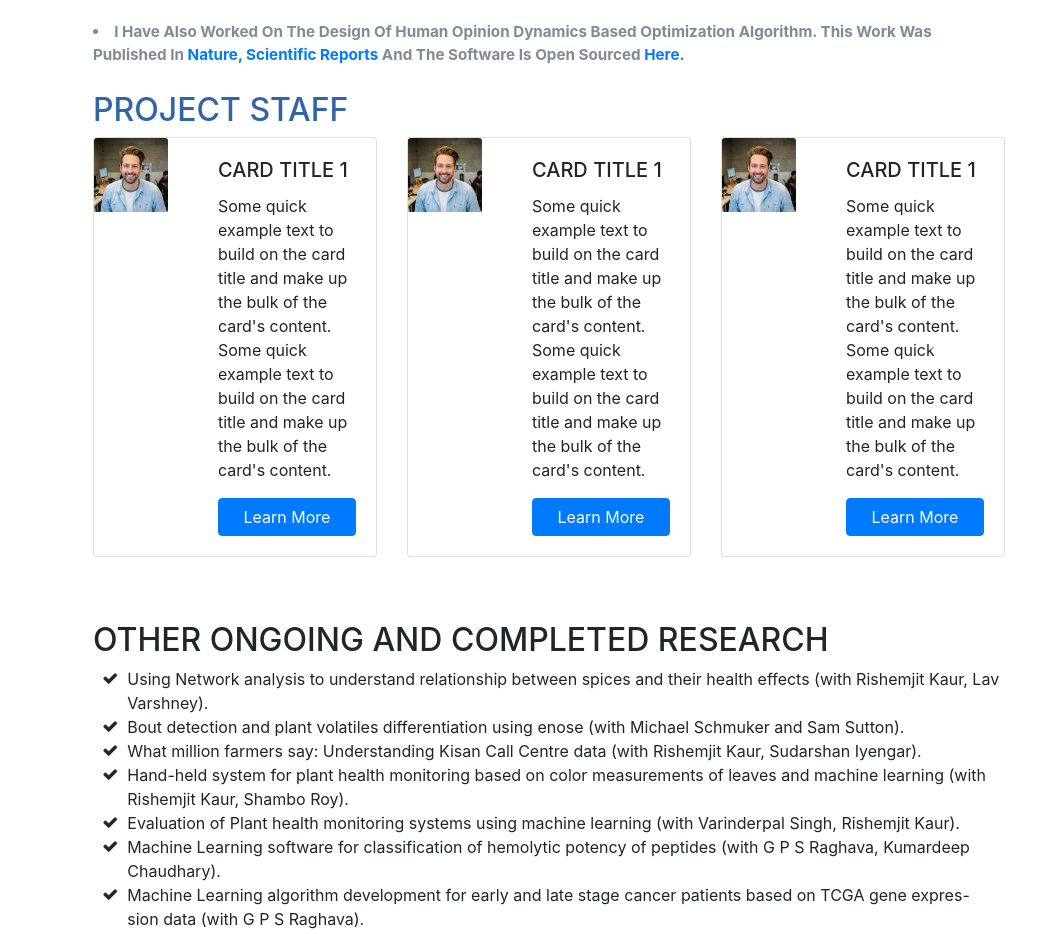
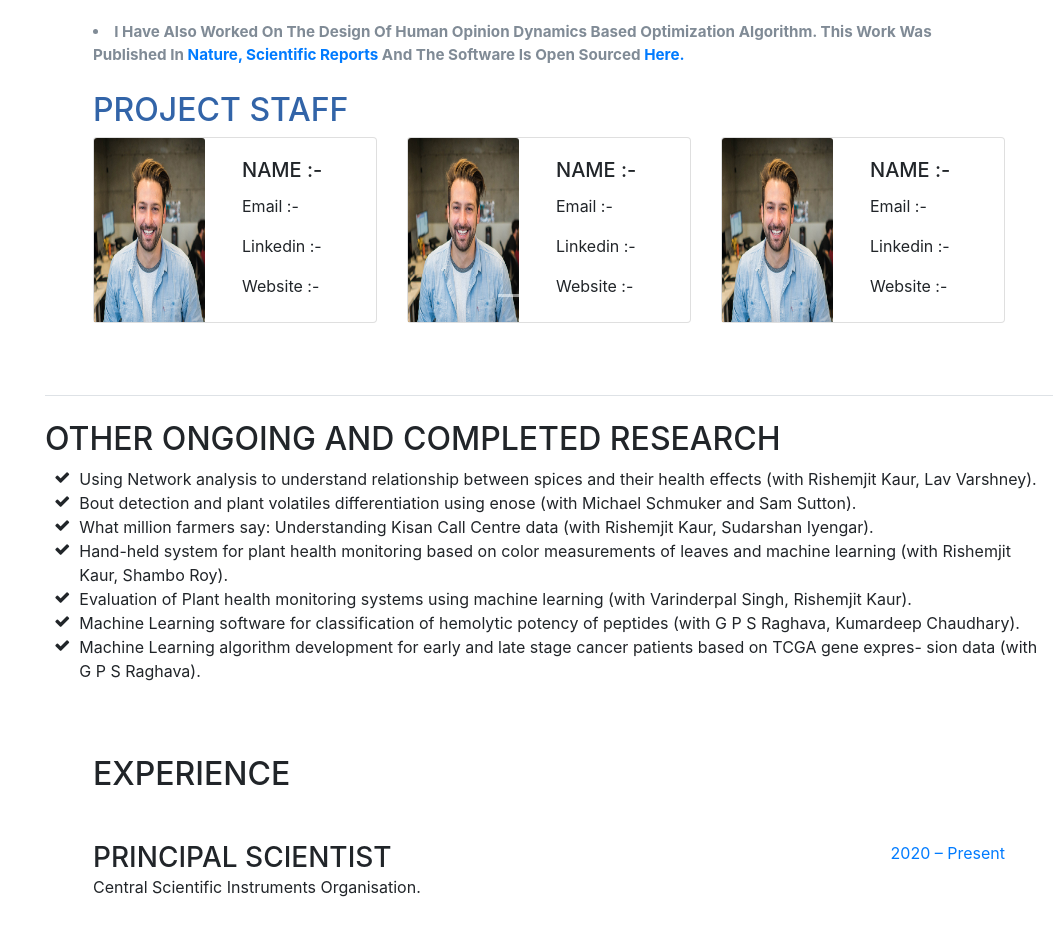
Before and after one commit to KumarS8494/Profile, a website with bundled scripts: page index.html in a window 1280 px wide. Shown: the part 1762-2696 px from the top of the page, without its empty margins (227-1280 px from the left). Built offline with nearby package versions, Linux system fonts and the light colour scheme; a web font is replaced by a local one.

Commit message:
upate_09_05_2024

```diff
--- a/index.html
+++ b/index.html
@@ -438,47 +438,53 @@
       </ol>
       <div class="carousel-inner">
           <div class="carousel-item active">
-              <div class="card-deck">
-                  <div class="card mb-3" style="max-width: 80%;">
+              <div class="card-deck" style="height: 23.3vh;">
+                  <div class="card mb-3" style="max-width: 80%;max-height: 100%;">
                       <div class="row g-0">
                           <div class="col-md-4">
-                              <img src="img/profile.jpg" class="card-img-top" alt="Card 1" style="max-height: 100%;">
+                              <img src="img/profile.jpg" class="card-img-top" alt="Card 1" style="width: 150%;height: 23vh;">
                           </div>
                           <div class="col-md-8">
-                              <div class="card-body">
-                                  <h5 class="card-title">Card Title 1</h5>
-                                  <p class="card-text">Some quick example text to build on the card title and make up the bulk of the card's content. Some quick example text to build on the card title and make up the bulk of the card's content.</p>
-                                  <a href="#" class="btn btn-primary">Learn More</a>
+                              <div class="card-body" style="margin-left: 1.5rem;">
+                                  <h5 class="card-title">Name :- Suman Kumar</h5>
+                                  <p class="card-text">Email :- </p>
+                                  <p class="card-text">Linkedin :-</p>
+                                  <p class="card-text">Website :-</p>
+                                  <!-- <a href="#" class="btn btn-primary">Linkedin :-</a> -->
                               </div>
                           </div>
                       </div>
                   </div>
                   <!-- Add more cards for the first slide if needed -->
-                  <div class="card mb-3" style="max-width: 80%;">
+                  <div class="card mb-3" style="max-width: 80%;max-height: 100%;">
                     <div class="row g-0">
                       <div class="col-md-4">
-                            <img src="img/profile.jpg" class="card-img-top" alt="Card 1" style="max-height: 100%;">
+                          <img src="img/profile.jpg" class="card-img-top" alt="Card 1" style="width: 150%;height: 23vh;">
                       </div>
                       <div class="col-md-8">
-                            <div class="card-body">
-                                <h5 class="card-title">Card Title 1</h5>
-                                <p class="card-text">Some quick example text to build on the card title and make up the bulk of the card's content. Some quick example text to build on the card title and make up the bulk of the card's content.</p>
-                                <a href="#" class="btn btn-primary">Learn More</a>
+                          <div class="card-body" style="margin-left: 1.5rem;">
+                              <h5 class="card-title">Name :- </h5>
+                              <p class="card-text">Email :-</p>
+                              <p class="card-text">Linkedin :-</p>
+                              <p class="card-text">Website :-</p>
+                              <!-- <a href="#" class="btn btn-primary">Linkedin :-</a> -->
                           </div>
                       </div>
                     </div>
                 </div>
                 <!-- Add more cards for the first slide if needed -->
-                <div class="card mb-3" style="max-width: 80%;">
+                <div class="card mb-3" style="max-width: 80%;max-height: 100%;">
                   <div class="row g-0">
                     <div class="col-md-4">
-                          <img src="img/profile.jpg" class="card-img-top" alt="Card 1" style="max-height: 100%;">
+                        <img src="img/profile.jpg" class="card-img-top" alt="Card 1" style="width: 150%;height: 23vh;">
                     </div>
                     <div class="col-md-8">
-                          <div class="card-body">
-                              <h5 class="card-title">Card Title 1</h5>
-                              <p class="card-text">Some quick example text to build on the card title and make up the bulk of the card's content. Some quick example text to build on the card title and make up the bulk of the card's content.</p>
-                              <a href="#" class="btn btn-primary">Learn More</a>
+                        <div class="card-body" style="margin-left: 1.5rem;">
+                            <h5 class="card-title">Name :- </h5>
+                            <p class="card-text">Email :-</p>
+                            <p class="card-text">Linkedin :-</p>
+                            <p class="card-text">Website :-</p>
+                            <!-- <a href="#" class="btn btn-primary">Linkedin :-</a> -->
                         </div>
                     </div>
                   </div>
@@ -487,100 +493,114 @@
             </div>
           </div>
           <div class="carousel-item">
-            <div class="card-deck">
-                <!-- Card 1 -->
-                <div class="card mb-3" style="max-width: 80%;">
+            <div class="card-deck" style="height: 23.3vh;">
+                <div class="card mb-3" style="max-width: 80%;max-height: 100%;">
                     <div class="row g-0">
                         <div class="col-md-4">
-                            <img src="img/profile.jpg" class="card-img-top" alt="Card 1" style="max-height: 100%;">
+                            <img src="img/profile.jpg" class="card-img-top" alt="Card 1" style="width: 150%;height: 23vh;">
                         </div>
                         <div class="col-md-8">
-                            <div class="card-body">
-                                <h5 class="card-title">Card Title 1</h5>
-                                <p class="card-text">Some quick example text to build on the card title and make up the bulk of the card's content. Some quick example text to build on the card title and make up the bulk of the card's content.</p>
-                                <a href="#" class="btn btn-primary">Learn More</a>
-                            </div>
-                        </div>
-                    </div>
-                </div>
-                <!-- Card 2 -->
-                <div class="card mb-3" style="max-width: 80%;">
-                    <div class="row g-0">
-                        <div class="col-md-4">
-                            <img src="img/profile.jpg" class="card-img-top" alt="Card 1" style="max-height: 100%;">
-                        </div>
-                        <div class="col-md-8">
-                            <div class="card-body">
-                                <h5 class="card-title">Card Title 1</h5>
-                                <p class="card-text">Some quick example text to build on the card title and make up the bulk of the card's content. Some quick example text to build on the card title and make up the bulk of the card's content.</p>
-                                <a href="#" class="btn btn-primary">Learn More</a>
-                            </div>
-                        </div>
-                    </div>
-                </div>
-                <!-- Card 3 -->
-                <div class="card mb-3" style="max-width: 80%;">
-                    <div class="row g-0">
-                        <div class="col-md-4">
-                            <img src="img/profile.jpg" class="card-img-top" alt="Card 1" style="max-height: 100%;">
-                        </div>
-                        <div class="col-md-8">
-                            <div class="card-body">
-                                <h5 class="card-title">Card Title 1</h5>
-                                <p class="card-text">Some quick example text to build on the card title and make up the bulk of the card's content. Some quick example text to build on the card title and make up the bulk of the card's content.</p>
-                                <a href="#" class="btn btn-primary">Learn More</a>
-                            </div>
-                        </div>
-                    </div>
-                </div>
-            </div>
-        </div>
-
-          <div class="carousel-item">
-              <div class="card-deck">
-                  <!-- Add cards for the third slide -->
-                  <div class="card mb-3" style="max-width: 80%;">
-                    <div class="row g-0">
-                        <div class="col-md-4">
-                            <img src="img/profile.jpg" class="card-img-top" alt="Card 1" style="max-height: 100%;">
-                        </div>
-                        <div class="col-md-8">
-                            <div class="card-body">
-                                <h5 class="card-title">Card Title 1</h5>
-                                <p class="card-text">Some quick example text to build on the card title and make up the bulk of the card's content. Some quick example text to build on the card title and make up the bulk of the card's content.</p>
-                                <a href="#" class="btn btn-primary">Learn More</a>
+                            <div class="card-body" style="margin-left: 1.5rem;">
+                                <h5 class="card-title">Name :- </h5>
+                                <p class="card-text">Email :-</p>
+                                <p class="card-text">Linkedin :-</p>
+                                <p class="card-text">Website :-</p>
+                                <!-- <a href="#" class="btn btn-primary">Linkedin :-</a> -->
                             </div>
                         </div>
                     </div>
                 </div>
                 <!-- Add more cards for the first slide if needed -->
-                <div class="card mb-3" style="max-width: 80%;">
+                <div class="card mb-3" style="max-width: 80%;max-height: 100%;">
                   <div class="row g-0">
                     <div class="col-md-4">
-                          <img src="img/profile.jpg" class="card-img-top" alt="Card 1" style="max-height: 100%;">
+                        <img src="img/profile.jpg" class="card-img-top" alt="Card 1" style="width: 150%;height: 23vh;">
                     </div>
                     <div class="col-md-8">
-                          <div class="card-body">
-                              <h5 class="card-title">Card Title 1</h5>
-                              <p class="card-text">Some quick example text to build on the card title and make up the bulk of the card's content. Some quick example text to build on the card title and make up the bulk of the card's content.</p>
-                              <a href="#" class="btn btn-primary">Learn More</a>
+                        <div class="card-body" style="margin-left: 1.5rem;">
+                            <h5 class="card-title">Name :- </h5>
+                            <p class="card-text">Email :-</p>
+                            <p class="card-text">Linkedin :-</p>
+                            <p class="card-text">Website :-</p>
+                            <!-- <a href="#" class="btn btn-primary">Linkedin :-</a> -->
                         </div>
                     </div>
                   </div>
               </div>
               <!-- Add more cards for the first slide if needed -->
-              <div class="card mb-3" style="max-width: 80%;">
+              <div class="card mb-3" style="max-width: 80%;max-height: 100%;">
                 <div class="row g-0">
                   <div class="col-md-4">
-                        <img src="img/profile.jpg" class="card-img-top" alt="Card 1" style="max-height: 100%;">
+                      <img src="img/profile.jpg" class="card-img-top" alt="Card 1" style="width: 150%;height: 23vh;">
                   </div>
                   <div class="col-md-8">
-                        <div class="card-body">
-                            <h5 class="card-title">Card Title 1</h5>
-                            <p class="card-text">Some quick example text to build on the card title and make up the bulk of the card's content. Some quick example text to build on the card title and make up the bulk of the card's content.</p>
-                            <a href="#" class="btn btn-primary">Learn More</a>
+                      <div class="card-body" style="margin-left: 1.5rem;">
+                          <h5 class="card-title">Name :- </h5>
+                          <p class="card-text">Email :-</p>
+                          <p class="card-text">Linkedin :-</p>
+                          <p class="card-text">Website :-</p>
+                          <!-- <a href="#" class="btn btn-primary">Linkedin :-</a> -->
                       </div>
                   </div>
+                </div>
+              </div>
+              <!-- Add more cards for the first slide if needed -->
+          </div>
+        </div>
+
+        <div class="carousel-item">
+          <div class="card-deck" style="height: 23.3vh;">
+              <div class="card mb-3" style="max-width: 80%;max-height: 100%;">
+                  <div class="row g-0">
+                      <div class="col-md-4">
+                          <img src="img/profile.jpg" class="card-img-top" alt="Card 1" style="width: 150%;height: 23vh;">
+                      </div>
+                      <div class="col-md-8">
+                          <div class="card-body" style="margin-left: 1.5rem;">
+                              <h5 class="card-title">Name :- </h5>
+                              <p class="card-text">Email :-</p>
+                              <p class="card-text">Linkedin :-</p>
+                              <p class="card-text">Website :-</p>
+                              <!-- <a href="#" class="btn btn-primary">Linkedin :-</a> -->
+                          </div>
+                      </div>
+                  </div>
+              </div>
+              <!-- Add more cards for the first slide if needed -->
+              <div class="card mb-3" style="max-width: 80%;max-height: 100%;">
+                <div class="row g-0">
+                  <div class="col-md-4">
+                      <img src="img/profile.jpg" class="card-img-top" alt="Card 1" style="width: 150%;height: 23vh;">
+                  </div>
+                  <div class="col-md-8">
+                      <div class="card-body" style="margin-left: 1.5rem;">
+                          <h5 class="card-title">Name :- </h5>
+                          <p class="card-text">Email :-</p>
+                          <p class="card-text">Linkedin :-</p>
+                          <p class="card-text">Website :-</p>
+                          <!-- <a href="#" class="btn btn-primary">Linkedin :-</a> -->
+                      </div>
+                  </div>
+                </div>
+            </div>
+            <!-- Add more cards for the first slide if needed -->
+            <div class="card mb-3" style="max-width: 80%;max-height: 100%;">
+              <div class="row g-0">
+                <div class="col-md-4">
+                    <img src="img/profile.jpg" class="card-img-top" alt="Card 1" style="width: 150%;height: 23vh;">
+                </div>
+                <div class="col-md-8">
+                    <div class="card-body" style="margin-left: 1.5rem;">
+                        <h5 class="card-title">Name :- </h5>
+                        <p class="card-text">Email :-</p>
+                        <p class="card-text">Linkedin :-</p>
+                        <p class="card-text">Website :-</p>
+                        <!-- <a href="#" class="btn btn-primary">Linkedin :-</a> -->
+                    </div>
+                </div>
+              </div>
+            </div>
+            <!-- Add more cards for the slide if needed -->
         </div>
       </div>
             <!-- Add more cards for the first slide if needed -->
```
Lines whose indentation alone changed are shown as unchanged.
